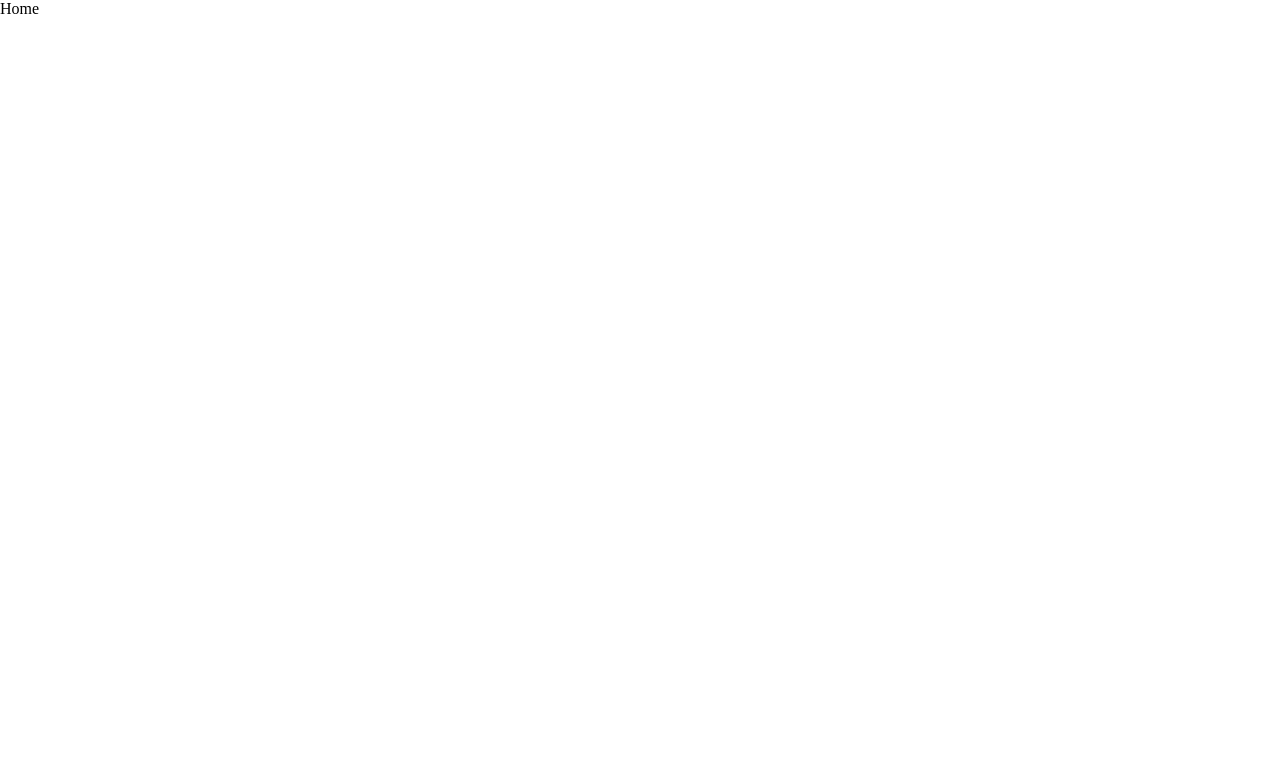
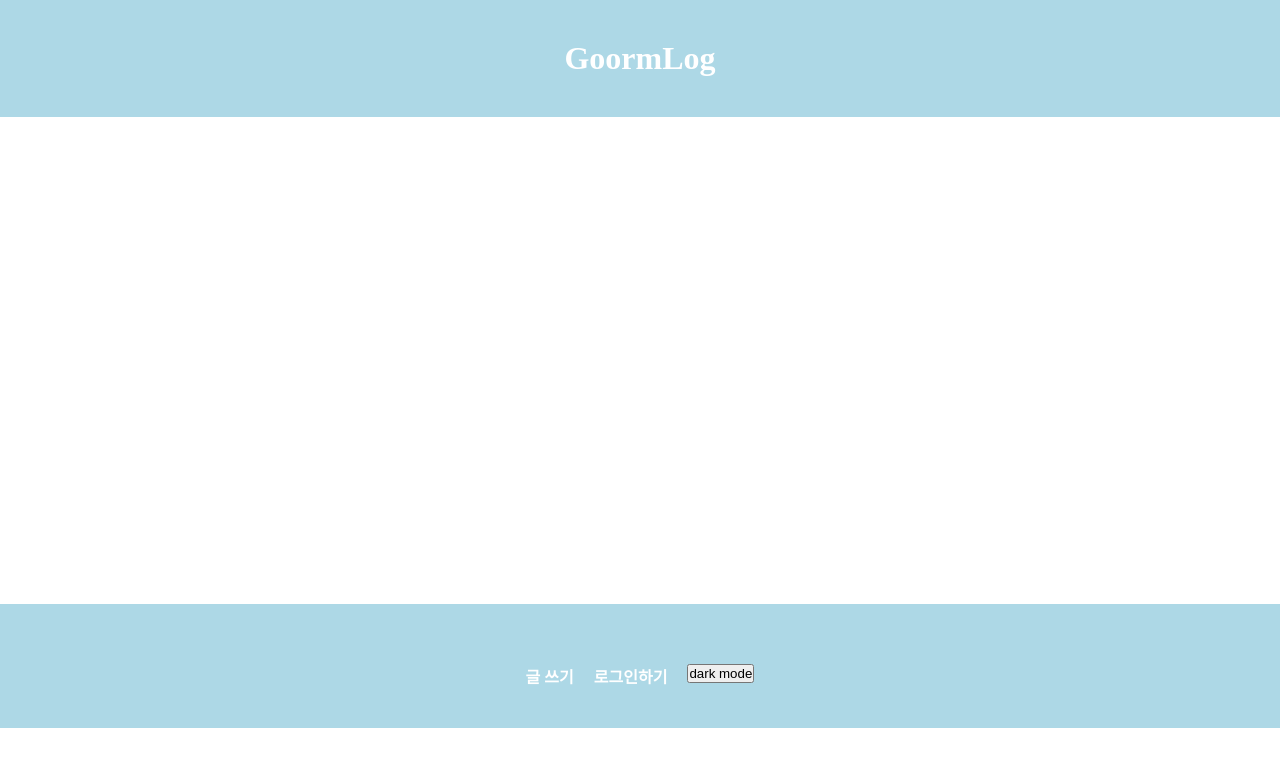
Before and after one commit to goorm12/react-blog, a React (Vite) app: page / in a window 1280 px wide. Shown: the top 766 px of the page. Built offline with nearby package versions, Linux system fonts and the light colour scheme.

Commit message:
Home 페이지

```diff
--- a/src/pages/home/Home.jsx
+++ b/src/pages/home/Home.jsx
@@ -1,5 +1,15 @@
+import Header from "../../component/Header";
+import Footer from "../../component/Footer";
+import Main from "../../component/Main";
+
 const Home = () => {
-  return <div>Home</div>;
+  return (
+    <div className="Home">
+      <Header />
+      <Main />
+      <Footer />
+    </div>
+  );
 };
 
 export default Home;
```
